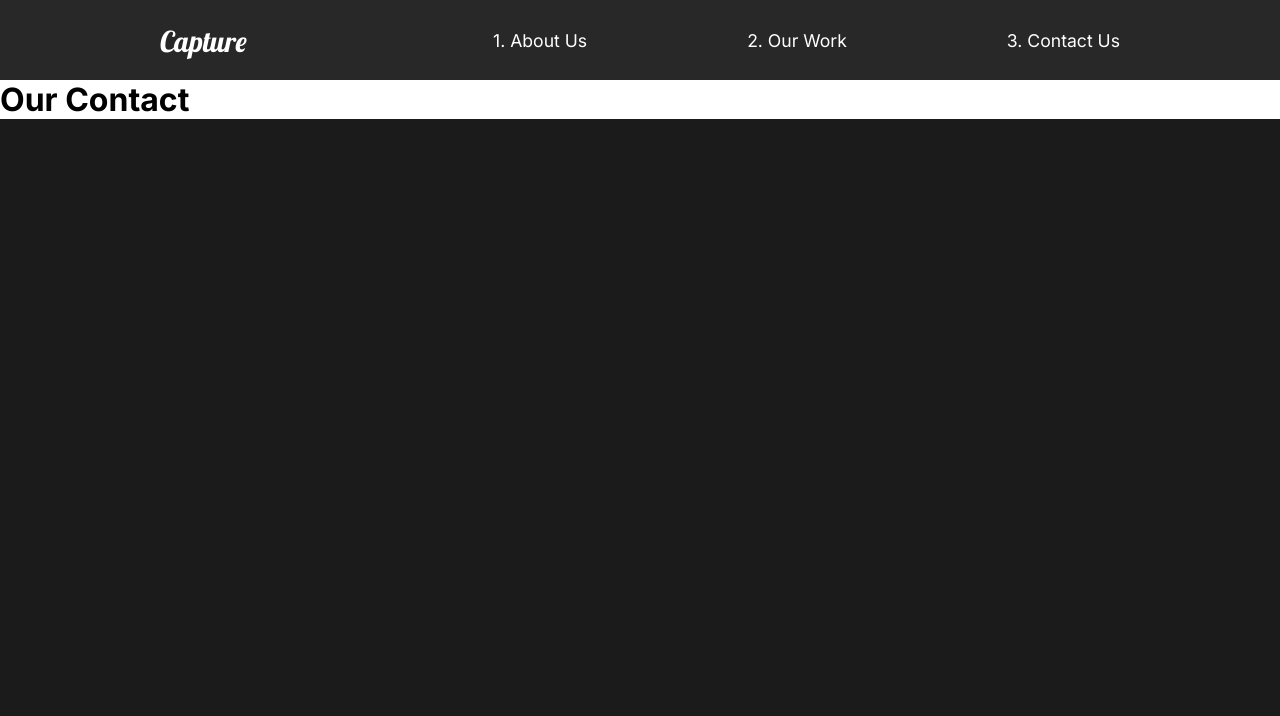
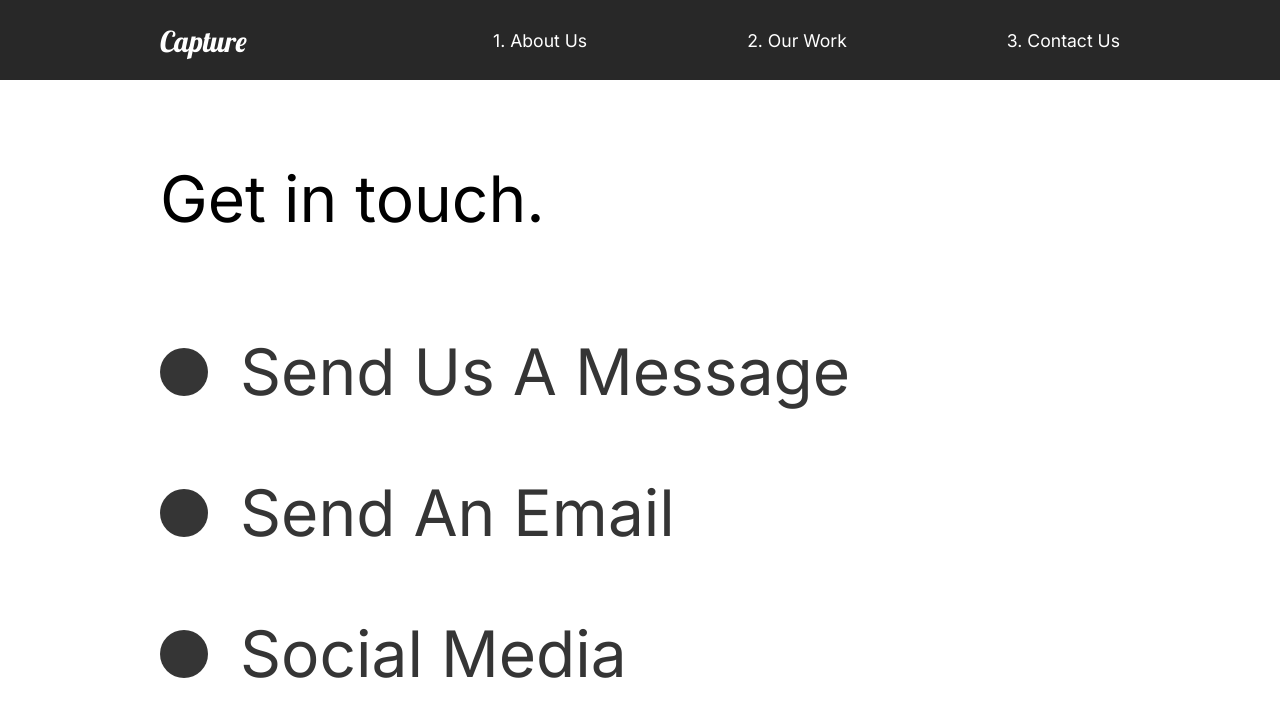
Before and after one commit to RossieK/react-website, a React (Create React App) app: page /contact in a window 1280 px wide. Shown: the top 716 px of the page. Built offline with nearby package versions, Linux system fonts and the light colour scheme.

Commit message:
Add animation to contact page

```diff
--- a/src/pages/ContactUs.js
+++ b/src/pages/ContactUs.js
@@ -1,12 +1,64 @@
 import { motion } from 'framer-motion';
-import { pageAnimation } from '../animation';
+import { pageAnimation, titleAnim } from '../animation';
+import styled from 'styled-components';
+import { StyledHide } from '../styles';
 
 const ContactUs = () => {
     return (
-        <motion.div exit="exit" variants={pageAnimation} initial="hidden" animate="show" style={{ background: "#fff" }}>
-            <h1>Our Contact</h1>
-        </motion.div>
+        <StyledContact exit="exit" variants={pageAnimation} initial="hidden" animate="show" style={{ background: "#fff" }}>
+            <StyledTitle>
+                <StyledHide>
+                    <motion.h2 variants={titleAnim}>Get in touch.</motion.h2>
+                </StyledHide>
+            </StyledTitle>
+            <div>
+                <StyledHide>
+                    <StyledSocial variants={titleAnim}>
+                        <StyledCircle />
+                        <h2>Send Us A Message</h2>
+                    </StyledSocial>
+                </StyledHide>
+                <StyledHide>
+                    <StyledSocial variants={titleAnim}>
+                        <StyledCircle />
+                        <h2>Send An Email</h2>
+                    </StyledSocial>
+                </StyledHide>
+                <StyledHide>
+                    <StyledSocial variants={titleAnim}>
+                        <StyledCircle />
+                        <h2>Social Media</h2>
+                    </StyledSocial>
+                </StyledHide>
+            </div>
+        </StyledContact>
     );
 };
 
+const StyledContact = styled(motion.div)`
+padding: 5rem 10rem;
+color: #353535;
+min-height:90vh;
+`;
+
+const StyledTitle = styled.div`
+margin-bottom:4rem;
+color:black;
+`;
+
+const StyledCircle = styled.div`
+border-radius: 50%;
+width:3rem;
+height:3rem;
+background:#353535;
+`;
+
+const StyledSocial = styled(motion.div)`
+display:flex;
+align-items:center;
+h2{
+    margin:2rem;
+}
+`;
+
 export default ContactUs;
```
